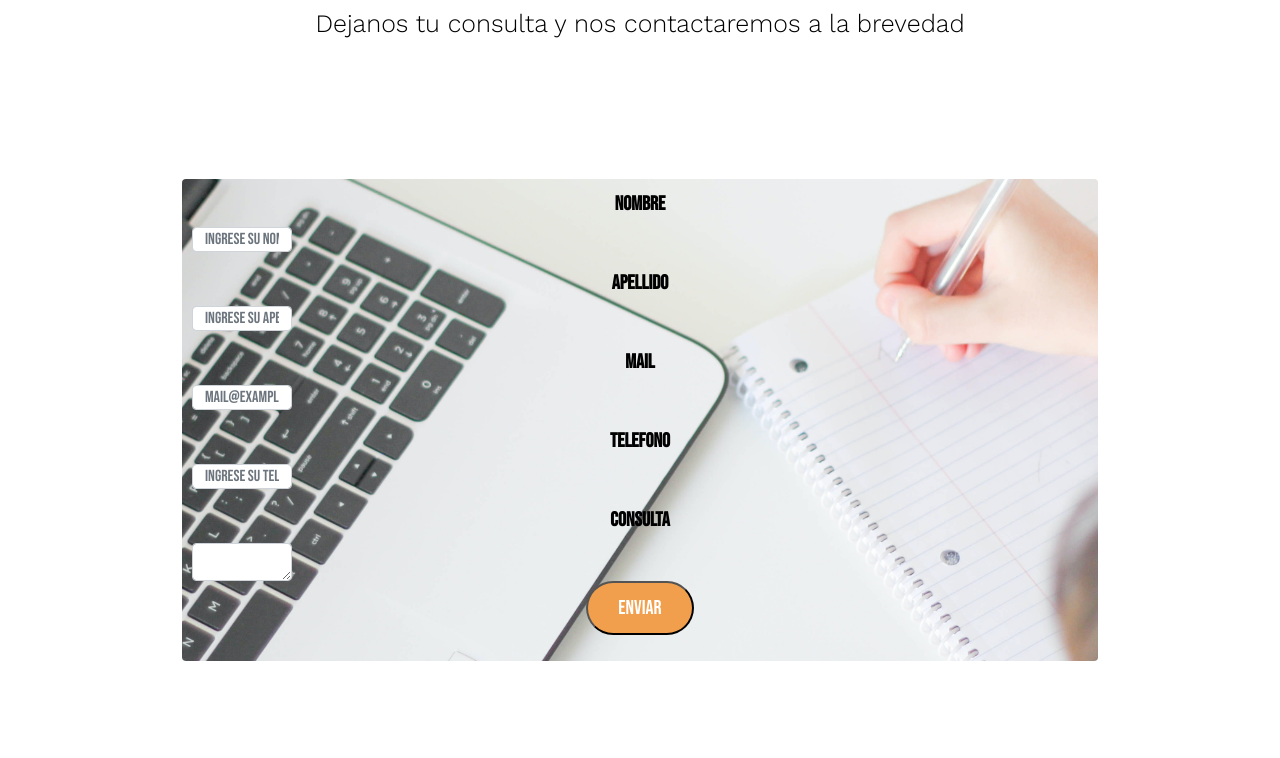
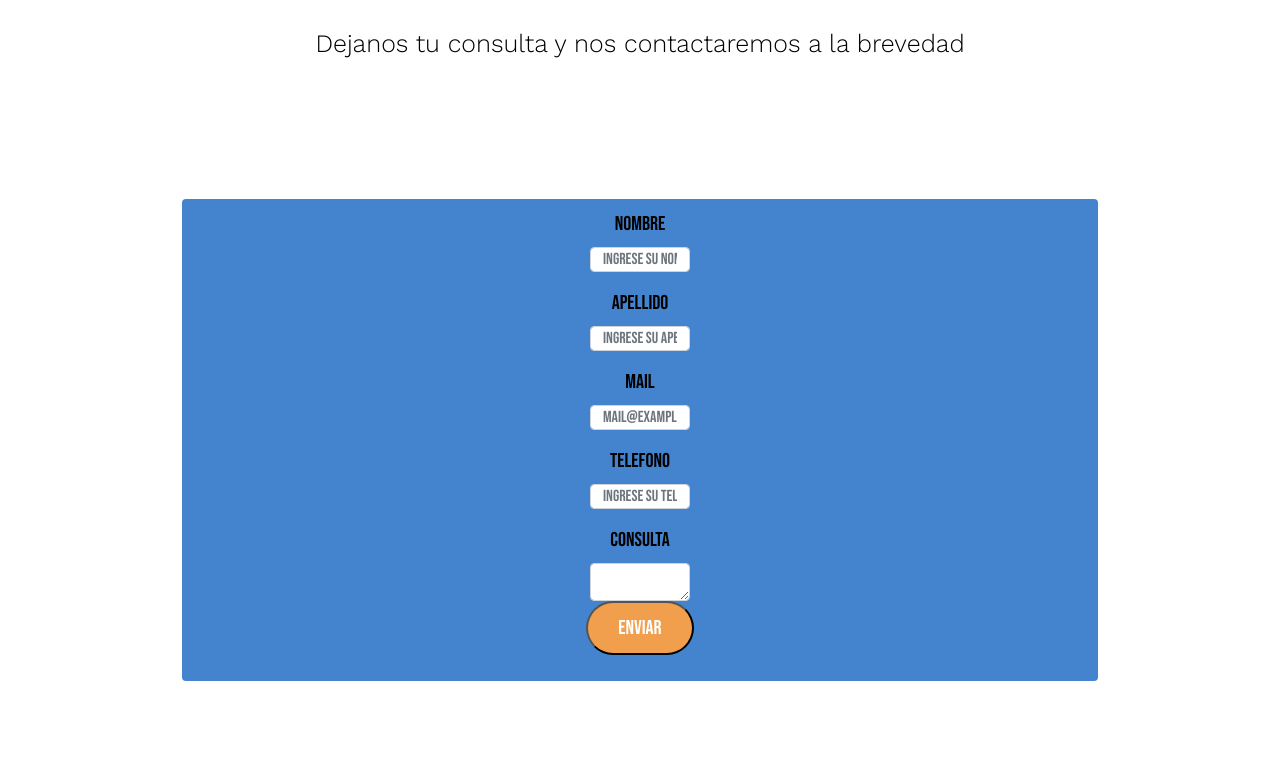
Before and after one commit to MayraSegovia/sass-challenge, a website: page pages/contacto.html in a window 1280 px wide. Shown: the part 170-928 px from the top of the page. Drawn offline with nearby package versions, Linux system fonts and the light colour scheme; files whose address does not match are found by name.

Commit message:
modif footer y contacto

```diff
--- a/pages/contacto.html
+++ b/pages/contacto.html
@@ -127,7 +127,7 @@
 </body>
 </main>
 <div class="container-fluid">
-  <footer class="d-flex flex-wrap align-items-center py-3 my-4 border-top">
+  <footer class="d-flex flex-wrap align-items-center py-3 border-top">
     <div class="col-md-4 d-flex align-items-center">
       <span>© 2022 <a href="./index.html">MS Inglés </a>| CABA, Buenos Aires</span>
     </div>
--- a/scss/estilos.scss
+++ b/scss/estilos.scss
@@ -27,8 +27,12 @@ footer{
 
 }
 
-
-
+.container-fluid{
+  padding-left: 0px;
+  padding-right: 0px;
+  margin-top: 20px;
+  margin-bottom: 0px;
+}
 
   h1{
      color: #000000;
@@ -385,36 +389,32 @@ footer{
     font-weight: bold;
     font-family: 'Bebas Neue', cursive;
     font-size: 20px;
-    background-image: url(imagenes/foto3.jpg);
-          height: fit-content;
-          width: auto;
-          background-size: cover;
-          background-size: 100rem;
-          background-repeat: no-repeat;
-          background-position: center center;
-          background-attachment: fixed;
+    /*background-image: url(imagenes/foto3.jpg);*/
+    background-color: #4484ce;
+
 
 
     }
 
     .form-label{
-    justify-content: left;
-    text-align: left;
+    background-color: #4484ce;
+    justify-content: center;
+    text-align: center;
     color: #000000;
-    font-weight: bold;
+    font-weight: normal;
     font-family: 'Bebas Neue', cursive;
     font-size: 20px;
 
 
+  }
+
+    input{
+      margin: auto
     }
 
-    .p-contacto{
-        color: #000000;
-       text-align: left;
-       font-weight: bold;
-       font-family: 'Work Sans', sans-serif;
-       font-size: 20px;
-       }
+    textarea{
+      margin: auto
+    }
 
        /*Extend*/
        .boton-enviar{
```
Also changed, not shown: index.html (+1 -1 lines), pages/horarios.html (+1 -1 lines), pages/nosotros.html (+1 -1 lines), pages/servicios.html (+1 -1 lines), css/main.css.
